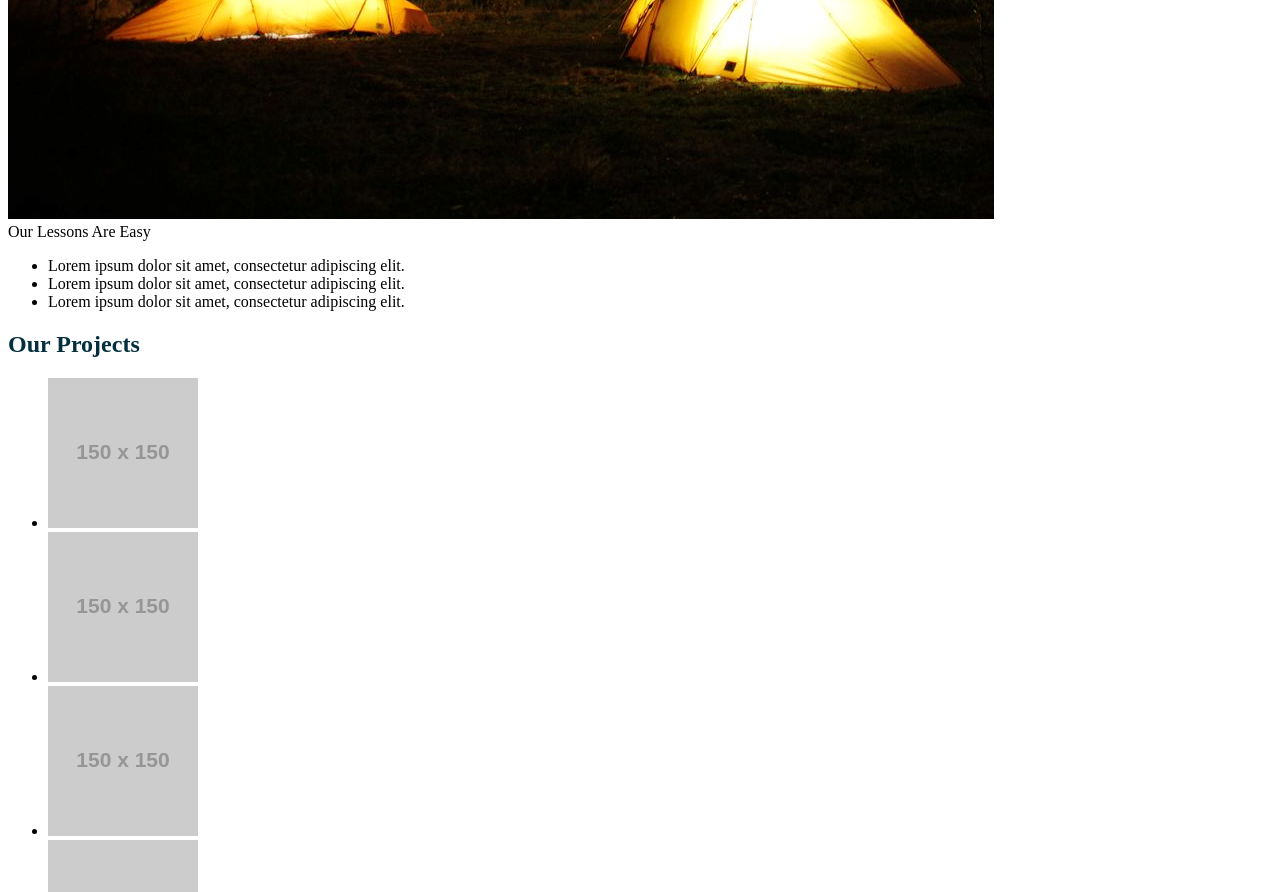
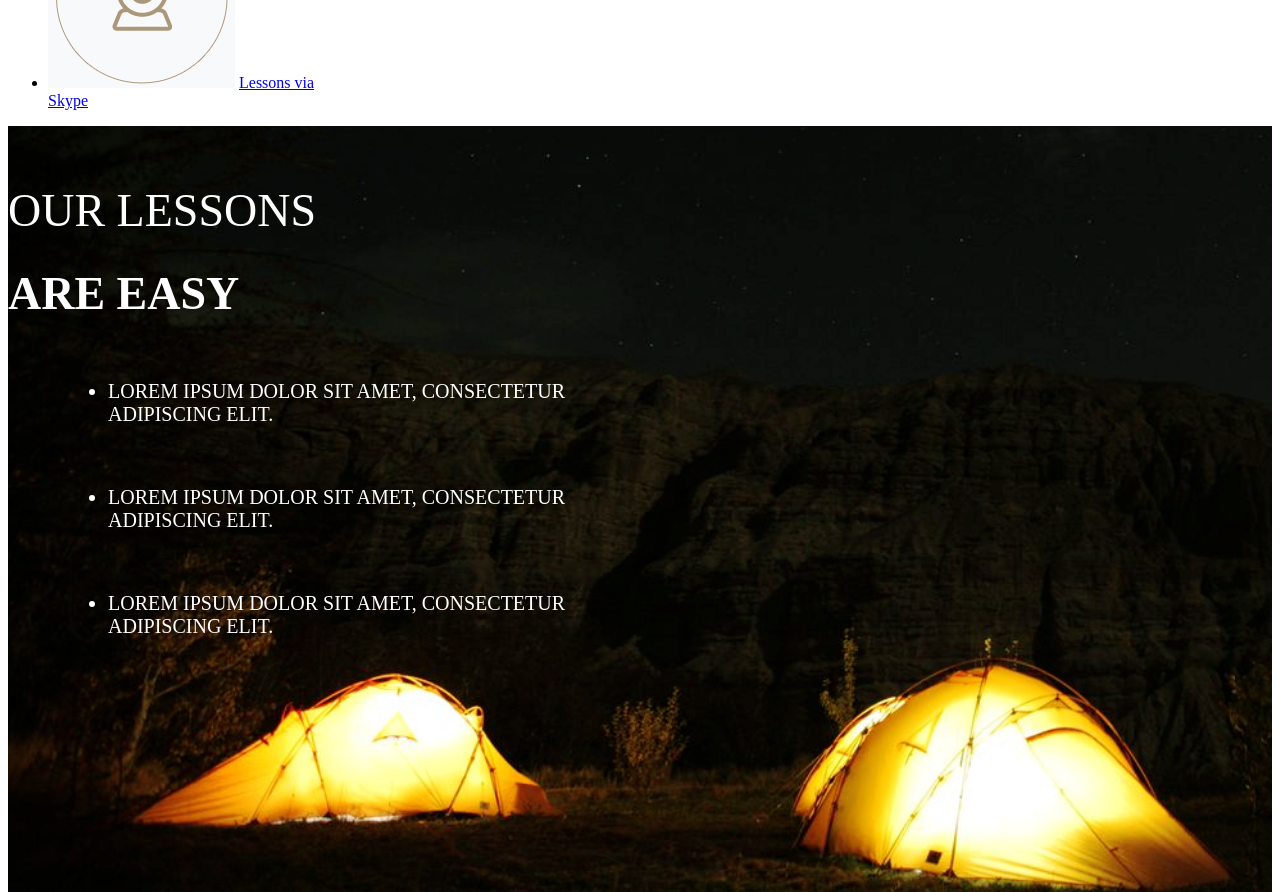
Before and after one commit to FStriewski/SASS_Test, a plain HTML site: page index.html in a window 1280 px wide. Shown: the part 1600-2492 px from the top of the page. Drawn offline with Linux system fonts and the light colour scheme; placeholder pictures from the web are drawn by us.

Commit message:
Add mixins

```diff
--- a/scss/styles.scss
+++ b/scss/styles.scss
@@ -4,6 +4,35 @@
 $deepBlue : #032f3e;
 $sectionHeading : 24px;
 $offWhite: #f8f9fb;
+$bannerHeading: 46px;
+
+// Mixins. Use keyword:
+@mixin banner {
+    width: 100%;
+    position: relative;
+    color: white;
+
+    .banner-content{
+        position: absolute;
+        width: 100%;
+        top: 58px;
+    }
+    img{
+        width: 100%;
+    }
+    span{
+        font-size: $bannerHeading;
+        display: block;
+        text-transform: uppercase;
+        font-weight: bold;
+    }
+    span.title{
+        font-weight: normal;
+        margin-bottom: 30px;
+    }
+}
+
+
 
 // nested styles
 #main-nav{
@@ -36,3 +65,20 @@ section h1{
     font-size: $sectionHeading;
     color: $deepBlue;
 }
+
+
+// Add mixin def to lead banner
+.lead-banner {
+    @include banner;
+    text-align: right;
+}
+
+.lessons-banner{
+    @include banner;
+    li{
+        text-transform: uppercase;
+        font-size: 20px;
+        max-width: 500px;
+        margin: 60px;
+    }
+}
```
Also changed, not shown: css/styles.css.
